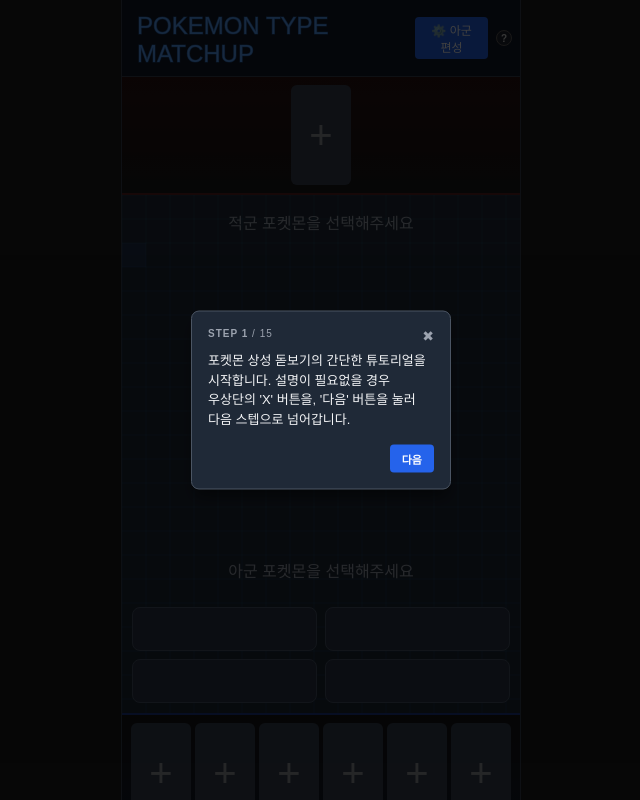
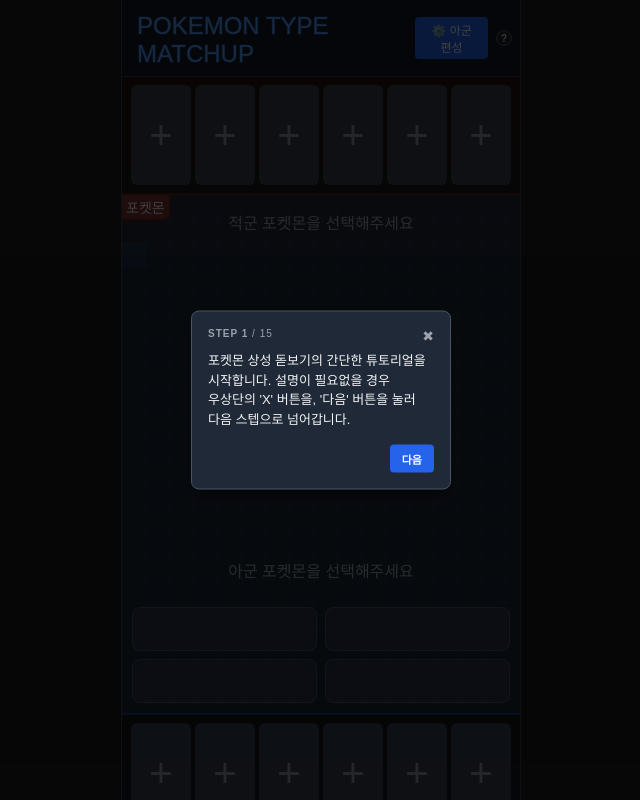
Before and after one commit to Citysquirrel/csq-matchup, a React (Vite) app: page / in a window 1280 px wide. Shown: the whole page, without its empty margins (319-959 px from the left). Built offline with nearby package versions, Linux system fonts and the light colour scheme; a small style sheet from the web is missing; the HTML template or start-up script is replaced by a standard one.

Commit message:
적군 유형에 속성 추

```diff
--- a/src/App.css
+++ b/src/App.css
@@ -53,6 +53,7 @@
 }
 
 .plate-enemy {
+	min-height: 118px;
 	background: linear-gradient(180deg, #2a1111 0%, #171717 100%);
 	border-bottom: 2px solid #5a1e1e;
 	padding: 8px;
@@ -70,6 +71,23 @@
 	overflow-x: auto;
 	min-height: 100px;
 	justify-content: center;
+}
+.enemy-type-grid {
+	display: grid;
+	grid-template-columns: repeat(9, 40px);
+	grid-template-rows: repeat(2, 40px);
+	align-self: center;
+	justify-self: center;
+	place-items: center;
+	gap: 2px;
+}
+
+.enemy-type-btn.active {
+	/* outline: 2px solid rgb(255, 255, 255); */
+	filter: invert(1);
+}
+.enemy-type-btn:hover {
+	outline: 1px solid rgb(83, 255, 83);
 }
 
 .slot {
@@ -236,11 +254,9 @@
 @keyframes fadeIn {
 	from {
 		opacity: 0;
-		transform: translate(-50%, 0px);
 	}
 	to {
 		opacity: 1;
-		transform: translate(-50%, -6px);
 	}
 }
 
@@ -324,3 +340,25 @@
 #search-input::placeholder {
 	color: #b6b6b6;
 }
+
+#battle-stage-btn-wrapper {
+	position: absolute;
+	display: flex;
+	left: 0px;
+	top: 0px;
+}
+
+.enemy-view-btn {
+	font-size: 14px;
+	padding: 2px 4px;
+	border: 2px solid #5a1e1e;
+	border-top: none;
+	border-left: none;
+	border-radius: 0 0 8px 0;
+	background-color: #7b3131;
+	cursor: pointer;
+}
+
+.enemy-view-btn:hover {
+	background-color: #9d4d4d;
+}
--- a/src/App.tsx
+++ b/src/App.tsx
@@ -20,8 +20,13 @@
 
 export default function App() {
 	const ITEMS_PER_PAGE = 50;
+	const TYPE_INDEX = 6;
 
 	const [view, setView] = useState<"battle" | "party">("battle");
+	const [enemyView, setEnemyView] = useState<"pokemon" | "type">(() => {
+		const saved = localStorage.getItem("csq-matchup_enemyView");
+		return saved ? JSON.parse(saved) : "pokemon";
+	});
 
 	const [allies, setAllies] = useState<(AllyPokemon | null)[]>(() => {
 		const saved = localStorage.getItem("csq-matchup_allies");
@@ -29,7 +34,7 @@
 	});
 	const [enemies, setEnemies] = useState<(Pokemon | null)[]>(() => {
 		const saved = localStorage.getItem("csq-matchup_enemies");
-		return saved ? JSON.parse(saved) : [null];
+		return saved ? JSON.parse(saved) : Array(7).fill(null);
 	});
 	const [presets, setPresets] = useState<PartyPreset[]>(() => {
 		const saved = localStorage.getItem("csq-matchup_presets");
@@ -42,6 +47,10 @@
 	});
 	const [enemyIdx, setEnemyIdx] = useState(() => {
 		const saved = localStorage.getItem("csq-matchup_enemyIdx");
+		return saved ? JSON.parse(saved) : 0;
+	});
+	const [tempEnemyIdx, setTempEnemyIdx] = useState(() => {
+		const saved = localStorage.getItem("csq-matchup_tempEnemyIdx");
 		return saved ? JSON.parse(saved) : 0;
 	});
 
@@ -61,6 +70,9 @@
 
 	// 실시간 로컬스토리지 갱신 작업
 	useEffect(() => {
+		localStorage.setItem("csq-matchup_enemyView", JSON.stringify(enemyView));
+	}, [enemyView]);
+	useEffect(() => {
 		localStorage.setItem("csq-matchup_allies", JSON.stringify(allies));
 	}, [allies]);
 	useEffect(() => {
@@ -78,6 +90,9 @@
 	useEffect(() => {
 		localStorage.setItem("csq-matchup_enemyIdx", JSON.stringify(enemyIdx));
 	}, [enemyIdx]);
+	useEffect(() => {
+		localStorage.setItem("csq-matchup_tempEnemyIdx", JSON.stringify(tempEnemyIdx));
+	}, [tempEnemyIdx]);
 
 	const activeAlly = allies[allyIdx];
 	const activeEnemy = enemies[enemyIdx];
@@ -169,7 +184,7 @@
 			onNext() {
 				setPage(1);
 				setSearchQuery("갸라도스");
-				setAllyIdx(0);
+				setEnemyIdx(0);
 				setSearchConfig({ open: true, target: "enemy" });
 			},
 		},
@@ -258,8 +273,7 @@
 			setAllies(newAllies);
 		} else {
 			const newEnemies = [...enemies];
-			newEnemies.splice(idx, 1);
-			if (newEnemies.length === 0 || newEnemies[newEnemies.length - 1] !== null) newEnemies.push(null);
+			newEnemies[idx] = null;
 			setEnemies(newEnemies);
 			if (enemyIdx >= newEnemies.length - 1) setEnemyIdx(0);
 		}
@@ -312,12 +326,48 @@
 		setPage(1);
 	};
 
+	const handleEnemyView = () => {
+		setEnemyView((prev) => {
+			if (prev === "pokemon") {
+				const temp = enemyIdx;
+				setEnemyIdx(TYPE_INDEX);
+				setTempEnemyIdx(temp);
+				return "type";
+			} else {
+				const temp = tempEnemyIdx;
+				setEnemyIdx(temp);
+				setTempEnemyIdx(0);
+				return "pokemon";
+			}
+		});
+	};
+
+	const handleEnemyType = (key: string) => () => {
+		setEnemies((prev) => {
+			const temp = [...prev];
+			if (!temp[TYPE_INDEX]) temp[TYPE_INDEX] = { id: 999999, name: "속성", types: [], speed: -1, abilities: [] };
+			const types = [...temp[TYPE_INDEX].types];
+			const idx = types.findIndex((t) => t === key);
+			if (idx !== -1) {
+				types.splice(idx, 1);
+			} else {
+				if (types.length === 2) {
+					types.shift();
+				}
+				types.push(key);
+			}
+			temp[TYPE_INDEX].types = types;
+			return temp;
+		});
+	};
+
 	useEffect(() => {
 		const handleKeyDown = (e: KeyboardEvent) => {
 			if (e.key === "Escape") closeSearch();
 		};
 		window.addEventListener("keydown", handleKeyDown);
 		return () => window.removeEventListener("keydown", handleKeyDown);
+		// eslint-disable-next-line react-hooks/exhaustive-deps
 	}, []);
 
 	const getImageUrl = (pokemon: Pokemon) => {
@@ -418,6 +468,7 @@
 						id="help-button"
 						onClick={() => {
 							setView("battle");
+							setEnemyView("pokemon");
 							setIsGuideActive(true);
 						}}
 						tabIndex={-1}
@@ -434,8 +485,45 @@
 				{/* ======================= [화면 1] 배틀 메인 ======================= */}
 				<div className="screen">
 					<div id="plate-enemy" className="plate-enemy">
+						{enemyView === "type" ? (
+							<div
+								style={{
+									display: "flex",
+									width: "100%",
+									height: "100%",
+									alignItems: "center",
+									justifyContent: "center",
+								}}
+							>
+								<div className="enemy-type-grid">
+									{Object.entries(TYPE_INFO).map(([key, val]) => (
+										<div
+											className={`enemy-type-btn${enemies[6]?.types.includes(key) ? " active" : ""}`}
+											style={{
+												display: "flex",
+												alignItems: "center",
+												justifyContent: "center",
+												width: "36px",
+												height: "36px",
+												borderRadius: "4px",
+												backgroundColor: val.color,
+												cursor: "pointer",
+												boxShadow: "inset 0 0 0 1px hsl(0 0% 100% / 33%)",
+											}}
+											onClick={handleEnemyType(key)}
+										>
+											<img
+												key={key}
+												src={`/icons/${key}.svg`}
+												style={{ width: "24px", height: "24px", filter: `drop-shadow(0 0 4px black)` }}
+											/>
+										</div>
+									))}
+								</div>
+							</div>
+						) : (
 							<div className="scroll-row">
-							{enemies.map((enemy, idx) => (
+								{enemies.slice(0, 6).map((enemy, idx) => (
 									<div
 										key={idx}
 										className={`slot ${idx === enemyIdx && enemy ? "active" : ""}`}
@@ -481,10 +569,12 @@
 									</div>
 								))}
 							</div>
+						)}
 					</div>
 
 					{/* 중앙 전투 스테이지 (좌우 레이아웃 분리) */}
 					<div
+						id="battle-stage-container"
 						style={{
 							position: "relative",
 							display: "flex",
@@ -493,6 +583,7 @@
 						}}
 					>
 						<AnimatedGridBackground lineColor="rgba(56, 189, 248, 0.1)" targetFps={30} blinkProbability={0.3} />
+
 						<div
 							style={{
 								position: "relative",
@@ -503,15 +594,34 @@
 								justifyContent: "space-between",
 							}}
 						>
+							<div id="battle-stage-btn-wrapper">
+								<Tooltip content="적 모드 변경" placement="right">
+									<div className="enemy-view-btn" onClick={handleEnemyView}>
+										{enemyView === "pokemon" ? "포켓몬" : "속성"}
+									</div>
+								</Tooltip>
+							</div>
 							{/* 적 정보 (위쪽) */}
 							<div id="enemy-info" style={{ display: "flex", justifyContent: "space-between" }}>
+								{enemyIdx === TYPE_INDEX && enemyView === "type" && enemies[TYPE_INDEX]?.types.length === 0 ? (
+									<div style={{ width: "100%", textAlign: "center", color: "#9ca3af" }}>적 타입을 선택해주세요</div>
+								) : null}
 								{activeEnemy ? (
 									<>
 										<div style={{ flex: 1, display: "flex", flexDirection: "column", alignItems: "center" }}>
-											<div style={{ fontSize: "20px", marginBottom: "4px" }}>{activeEnemy.name}</div>
+											<div style={{ fontSize: "20px", marginBottom: enemyIdx === TYPE_INDEX ? "8px" : "4px" }}>
+												{enemyIdx === TYPE_INDEX
+													? activeEnemy.types.map((t) => (
+															<span style={{ color: TYPE_INFO[t].color }}>[{TYPE_INFO[t].ko}]</span>
+														))
+													: activeEnemy.name}
+											</div>
+											{enemyIdx === TYPE_INDEX ? null : (
 												<div style={{ fontSize: "12px", color: "#b4b9c2", marginBottom: "8px" }}>
-												⚡종족값 스피드: <span style={{ fontSize: "14px", color: "#93d8bf" }}>{activeEnemy.speed}</span>
+													⚡종족값 스피드:{" "}
+													<span style={{ fontSize: "14px", color: "#93d8bf" }}>{activeEnemy.speed}</span>
 												</div>
+											)}
 
 											{/* 상성 & 요주의 특성 묶음 */}
 											<div
@@ -571,6 +681,7 @@
 													))}
 											</div>
 										</div>
+										{enemyIdx === TYPE_INDEX ? null : (
 											<div
 												style={{
 													display: "flex",
@@ -584,6 +695,7 @@
 												<img src={getImageUrl(activeEnemy)} className="stage-sprite sprite" />
 												<div className="mc-floor"></div>
 											</div>
+										)}
 									</>
 								) : (
 									<div style={{ width: "100%", textAlign: "center", color: "#9ca3af" }}>적군 포켓몬을 선택해주세요</div>
@@ -911,6 +1023,7 @@
 								// maxHeight: "600px",
 								paddingRight: "2px",
 							}}
+							tabIndex={-1}
 						>
 							{presets.length === 0 && (
 								<div style={{ color: "#9ca3af", textAlign: "center", padding: "20px" }}>저장된 프리셋이 없습니다.</div>
@@ -955,6 +1068,7 @@
 													borderRadius: "4px",
 													cursor: "pointer",
 												}}
+												tabIndex={-1}
 											>
 												불러오기
 											</button>
@@ -971,6 +1085,7 @@
 													borderRadius: "4px",
 													cursor: "pointer",
 												}}
+												tabIndex={-1}
 											>
 												삭제
 											</button>
@@ -1024,7 +1139,12 @@
 
 						{/* 소스코드 링크 */}
 						<div style={{ display: "flex", justifyContent: "center", alignItems: "center", marginTop: "8px" }}>
-							<a className="github-link" href="https://github.com/Citysquirrel/csq-matchup" target="_blank">
+							<a
+								className="github-link"
+								href="https://github.com/Citysquirrel/csq-matchup"
+								target="_blank"
+								tabIndex={-1}
+							>
 								<div className="github-icon" />
 								<span style={{ fontSize: "12px" }}>source</span>
 							</a>
--- a/src/components/Tooltip.tsx
+++ b/src/components/Tooltip.tsx
@@ -1,33 +1,101 @@
 import React, { useState } from "react";
+
+type Placement = "top" | "bottom" | "left" | "right";
 
 interface TooltipProps {
 	content?: React.ReactNode;
 	children: React.ReactNode;
+	placement?: Placement;
 }
 
-export default function Tooltip({ content, children }: TooltipProps) {
+export default function Tooltip({ content, children, placement = "top" }: TooltipProps) {
 	const [isVisible, setIsVisible] = useState(false);
 
-	if (!content) return children;
+	if (!content) return <>{children}</>;
+
+	const bgColor = "rgba(17, 24, 39, 0.95)";
+	const borderColor = "#374151";
+
+	const getTooltipStyle = (): React.CSSProperties => {
+		switch (placement) {
+			case "bottom":
+				return { top: "100%", left: "50%", transform: "translate(-50%, 8px)" };
+			case "left":
+				return { top: "50%", right: "100%", transform: "translate(-8px, -50%)" };
+			case "right":
+				return { top: "50%", left: "100%", transform: "translate(8px, -50%)" };
+			case "top":
+			default:
+				return { bottom: "100%", left: "50%", transform: "translate(-50%, -8px)" };
+		}
+	};
+
+	const getArrowStyle = (): React.CSSProperties => {
+		const baseStyle: React.CSSProperties = {
+			position: "absolute",
+			width: "10px",
+			height: "10px",
+			backgroundColor: bgColor,
+			transform: "rotate(45deg)",
+		};
+
+		switch (placement) {
+			case "bottom":
+				return {
+					...baseStyle,
+					top: "-5px",
+					left: "50%",
+					marginLeft: "-5px",
+					borderTop: `1px solid ${borderColor}`,
+					borderLeft: `1px solid ${borderColor}`,
+				};
+			case "left":
+				return {
+					...baseStyle,
+					top: "50%",
+					right: "-5px",
+					marginTop: "-5px",
+					borderTop: `1px solid ${borderColor}`,
+					borderRight: `1px solid ${borderColor}`,
+				};
+			case "right":
+				return {
+					...baseStyle,
+					top: "50%",
+					left: "-5px",
+					marginTop: "-5px",
+					borderBottom: `1px solid ${borderColor}`,
+					borderLeft: `1px solid ${borderColor}`,
+				};
+			case "top":
+			default:
+				return {
+					...baseStyle,
+					bottom: "-5px",
+					left: "50%",
+					marginLeft: "-5px",
+					borderBottom: `1px solid ${borderColor}`,
+					borderRight: `1px solid ${borderColor}`,
+				};
+		}
+	};
+
 	return (
 		<div
 			style={{ position: "relative", display: "inline-flex", alignItems: "center" }}
 			onMouseEnter={() => setIsVisible(true)}
 			onMouseLeave={() => setIsVisible(false)}
 		>
-			{/* 툴팁 트리거 (마우스를 올릴 요소) */}
+			{/* 툴팁 트리거 */}
 			{children}
 
-			{/* 툴팁 박스 (말풍선) */}
+			{/* 툴팁 박스 */}
 			{isVisible && (
 				<div
 					style={{
 						position: "absolute",
-						bottom: "100%",
-						left: "50%",
-						transform: "translate(-50%, -6px)",
-						backgroundColor: "rgba(17, 24, 39, 0.95)",
-						border: "1px solid #374151",
+						backgroundColor: bgColor,
+						border: `1px solid ${borderColor}`,
 						color: "#f3f4f6",
 						padding: "8px 10px",
 						borderRadius: "6px",
@@ -38,22 +106,13 @@
 						pointerEvents: "none",
 						boxShadow: "0 4px 6px rgba(0, 0, 0, 0.5)",
 						animation: "fadeIn 0.15s ease-in-out",
+						...getTooltipStyle(),
 					}}
 				>
 					{content}
 
-					{/* 말풍선 아래쪽 꼬리(화살표) */}
-					<div
-						style={{
-							position: "absolute",
-							top: "100%",
-							left: "50%",
-							transform: "translateX(-50%)",
-							borderWidth: "5px",
-							borderStyle: "solid",
-							borderColor: "rgba(17, 24, 39, 0.95) transparent transparent transparent",
-						}}
-					/>
+					{/* 화살표(꼬리) */}
+					<div style={getArrowStyle()} />
 				</div>
 			)}
 		</div>
```
Also changed, not shown: src/components/Spotlight.tsx (+17 -0 lines). Lines whose indentation alone changed are shown as unchanged.
